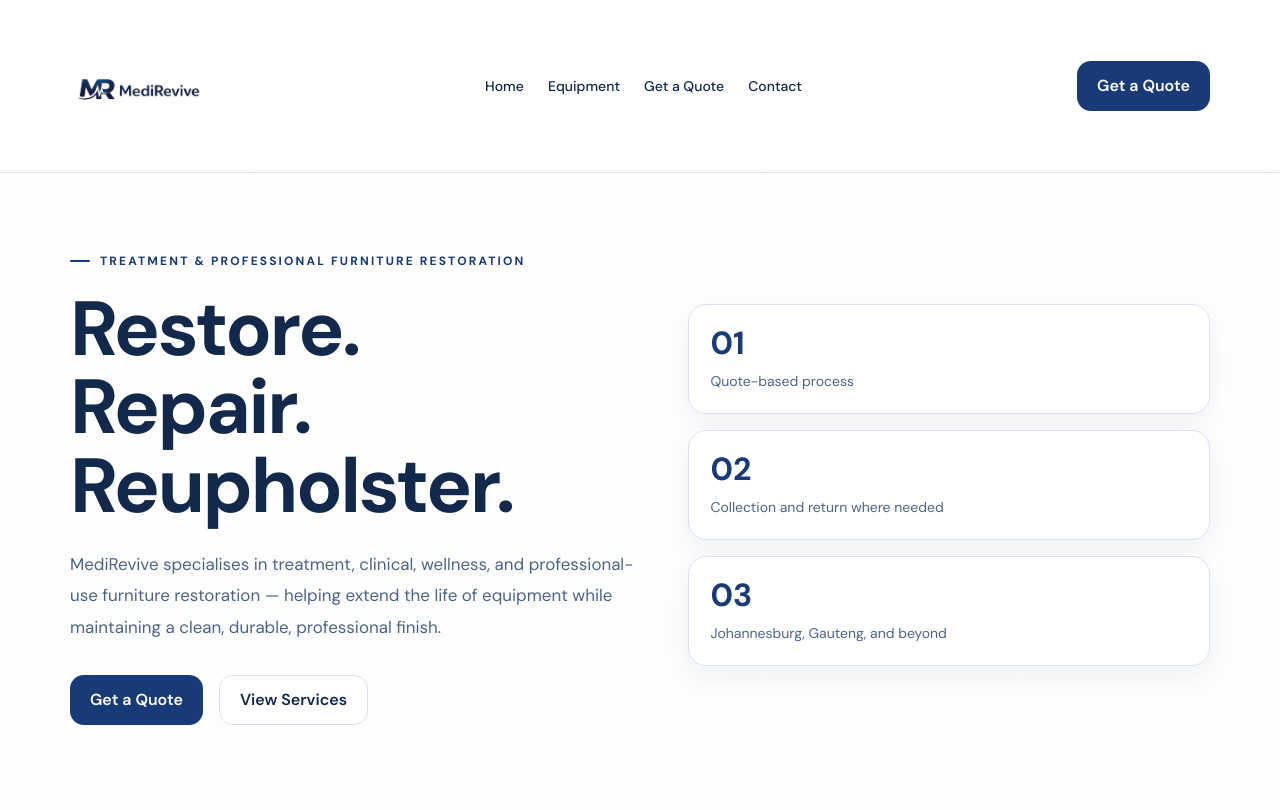
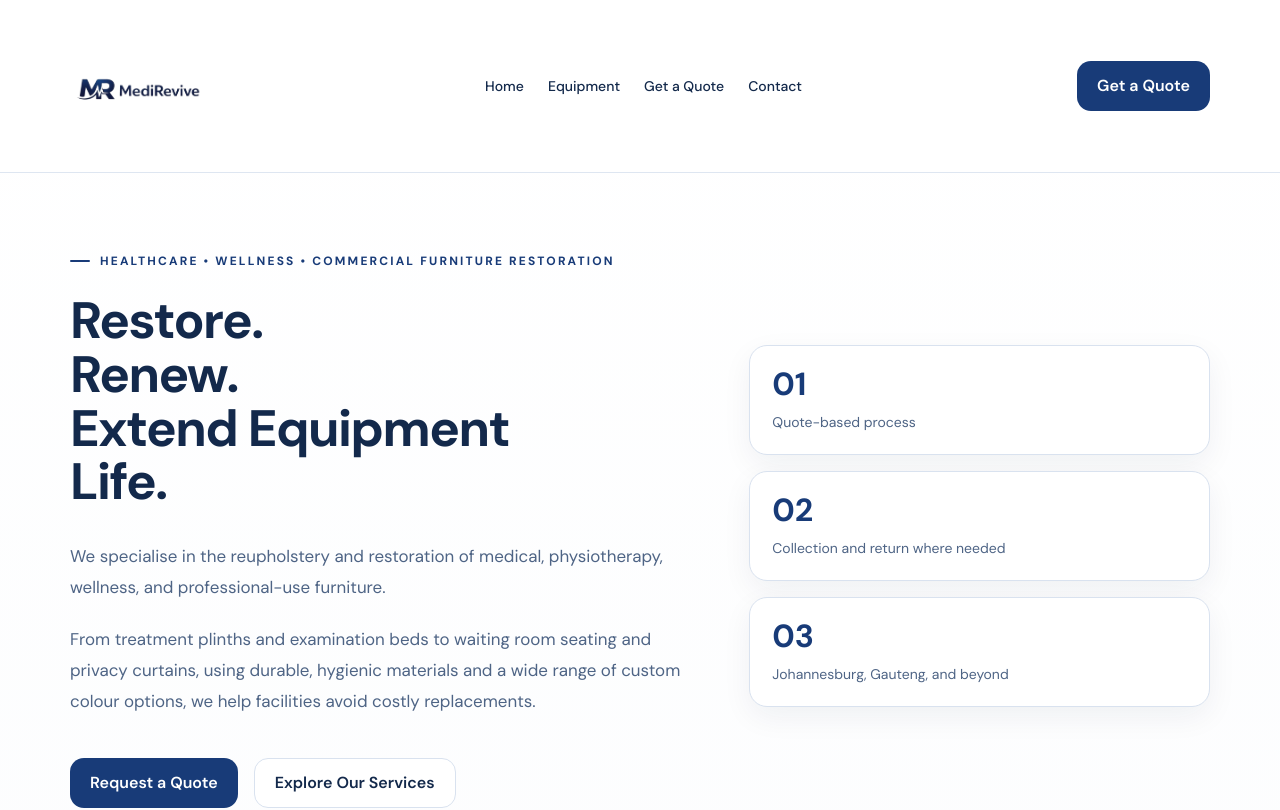
Before and after one commit to Nippie800/medirevive-hub, a Next.js app: page / in a window 1280 px wide. Shown: the top 810 px of the page. Built offline with nearby package versions, Linux system fonts and the light colour scheme.

Commit message:
upgrade hero

```diff
--- a/src/app/page.tsx
+++ b/src/app/page.tsx
@@ -127,25 +127,45 @@ export default function HomePage() {
 
       <section className="site-section">
         <div className="site-container">
-          <div className="grid gap-10 lg:grid-cols-[1.05fr_0.95fr] lg:items-center">
+          <div className="grid gap-14 lg:grid-cols-[1.15fr_0.85fr] lg:items-center">
             <div>
-              <span className="site-kicker">Treatment & professional furniture restoration</span>
-              <h1 className="site-title-xl mt-5">
-                Restore. Repair. Reupholster.
+  <span className="site-kicker">
+    HEALTHCARE • WELLNESS • COMMERCIAL FURNITURE RESTORATION
+  </span>
+
+  <h1 className="site-title-lg mt-6 max-w-[11ch]">
+    Restore.
+    <br />
+
+    Renew.
+    <br />
+
+    Extend Equipment Life.
   </h1>
-              <p className="site-body mt-6">
-                MediRevive specialises in treatment, clinical, wellness, and
-                professional-use furniture restoration — helping extend the life of
-                equipment while maintaining a clean, durable, professional finish.
+
+  <p className="site-body mt-8">
+    We specialise in the reupholstery and restoration of medical,
+    physiotherapy, wellness, and professional-use furniture.
   </p>
 
-              <div className="mt-8 flex flex-col gap-4 sm:flex-row">
+  <p className="site-body mt-5">
+    From treatment plinths and examination beds to waiting room seating
+    and privacy curtains, using durable, hygienic materials and a wide
+    range of custom colour options, we help facilities avoid costly
+    replacements.
+  </p>
+
+  <div className="mt-10 flex flex-col gap-4 sm:flex-row">
     <Link href="/quote" className="site-button-primary">
-                  Get a Quote
+      Request a Quote
     </Link>
-                <Link href="/catalog" className="site-button-secondary">
-                  View Services
-                </Link>
+
+    <a
+      href="#services"
+      className="site-button-secondary"
+    >
+      Explore Our Services
+    </a>
   </div>
 </div>
 
@@ -167,7 +187,10 @@ export default function HomePage() {
         </div>
       </section>
 
-      <section className="site-section pt-0">
+      <section
+  id="services"
+  className="site-section pt-0"
+>
         <div className="site-container">
           <span className="site-kicker">What we do</span>
           <h2 className="site-title-lg mt-5">Professional restoration services made simple.</h2>
```
Lines whose indentation alone changed are shown as unchanged.
